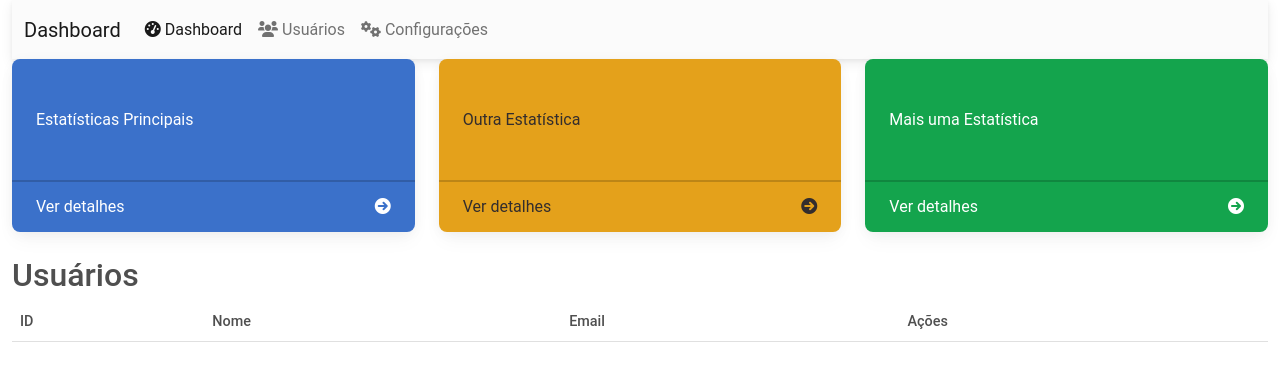
After one commit to zVitorSantos/servidor, a Flask app: template templates/admin.html in a window 1280 px wide. The commit adds this page. Shown: the top 381 px of the page. Run offline with Flask 3, Linux system fonts and the light colour scheme; the template is opened without the code that fills it, so the values that code supplies are empty; some libraries are stand-ins or nearby versions.

Commit message:
Rotas arrumadas, checkbox de lembrar login implementada, falta arrumar as dashboards para adicionar os sistemas de atualização e funções que automatizam soluções de problemas do ERP

```diff
--- a/app.py
+++ b/app.py
@@ -1,6 +1,8 @@
-from flask import Flask, render_template, request, redirect, url_for, flash, session, jsonify
+from flask import Flask, render_template, request, redirect, url_for, flash, session, make_response
+from flask_login import UserMixin, login_required, current_user
 from flask_sqlalchemy import SQLAlchemy
 from functools import wraps
+from datetime import timedelta
 from werkzeug.security import generate_password_hash, check_password_hash
 import os
 
@@ -18,13 +20,17 @@ class User(db.Model):
     username = db.Column(db.String(80), nullable=False, unique=True)
     email = db.Column(db.String(120), nullable=False, unique=True)
     password = db.Column(db.String(120), nullable=False)
-    approved = db.Column(db.Boolean, default=False)
+    is_admin = db.Column(db.Boolean, default=False)
 
     def __repr__(self):
         return f'<User {self.username}>'
 
 def get_user_by_email_or_username(email_or_username):
     user = User.query.filter((User.username == email_or_username) | (User.email == email_or_username)).first()
+    return user
+
+def get_user_by_id(user_id):
+    user = User.query.get(user_id)
     return user
 
 def check_credentials(username_or_email, password):
@@ -49,6 +55,16 @@ def login_required(f):
     @wraps(f)
     def decorated_function(*args, **kwargs):
         if 'user_id' not in session:
+            return redirect(url_for('login'))
+        return f(*args, **kwargs)
+    return decorated_function
+
+# Decorador para verificar se é admin
+def admin_required(f):
+    @wraps(f)
+    def decorated_function(*args, **kwargs):
+        if not current_user.is_admin:
+            flash('Você não tem permissão para acessar esta página.', 'warning')
             return redirect(url_for('main'))
         return f(*args, **kwargs)
     return decorated_function
@@ -56,36 +72,59 @@ def login_required(f):
 @app.route('/')
 def main():
     if 'user_id' in session:
-        return redirect(url_for('app_main'))
+        # Busca o usuário pelo ID armazenado na sessão
+        user = get_user_by_id(session['user_id'])
+        if user:
+            if user.is_admin:
+                # Se o usuário for admin, renderiza a página de administração
+                return render_template('admin.html')
+            else:
+                # Se o usuário não for admin, renderiza a página do aplicativo
+                return render_template('app.html')
+        else:
+            # Se não encontrar o usuário (por exemplo, se foi deletado), limpa a sessão e redireciona para login
+            session.pop('user_id', None)
+            flash('Sua sessão é inválida. Por favor, faça o login novamente.', 'error')
+            return redirect(url_for('login'))
     else:
-        return redirect(url_for('login_page'))
+        # Se não estiver logado, renderiza a página de login
+        return render_template('login.html')
 
-@app.route('/app')
-@login_required
-def app_main():
-    return render_template('app.html')
+@app.route('/login', methods=['GET', 'POST'])
+def login():
+    # Se o usuário já estiver logado, redirecione para a página principal do aplicativo
+    if 'user_id' in session:
+        return redirect(url_for('main'))
 
-@app.route('/login_page')
-def login_page():
-    return render_template('main.html')
+    # Se for uma solicitação POST, processe o formulário de login
+    if request.method == 'POST':
+        email_or_username = request.form.get('loginName')
+        password = request.form.get('loginPassword')
+        remember = 'loginCheck' in request.form  # Verifica se o checkbox "Me lembre" foi marcado
 
-# Função de login
-@app.route('/login', methods=['POST'])
-def login():
-    email_or_username = request.form.get('loginName')
-    password = request.form.get('loginPassword')
+        user = get_user_by_email_or_username(email_or_username)
+        if user is None:
+            flash('Email ou Usuário não cadastrado', 'error')
+            return render_template('login.html')
 
-    user = get_user_by_email_or_username(email_or_username)
-    if user is None:
-        flash('Email ou Usuário não cadastrado', 'error')
-        return redirect(url_for('login_page'))
+        if check_credentials(email_or_username, password):
+            # Armazena o ID do usuário na sessão
+            session['user_id'] = user.id
 
-    if check_credentials(email_or_username, password):
-        session['user_id'] = email_or_username
-        return redirect(url_for('app_main'))
-    else:
-        flash('Credenciais inválidas. Por favor, tente novamente.', 'error')
-        return redirect(url_for('login_page'))
+            # Se o checkbox "Me lembre" foi marcado, a sessão se torna permanente
+            if remember:
+                session.permanent = True
+                app.permanent_session_lifetime = timedelta(days=7)
+            else:
+                session.permanent = False
+
+            return redirect(url_for('main'))
+        else:
+            flash('Credenciais inválidas. Por favor, tente novamente.', 'error')
+            return render_template('login.html')
+
+    # Se for uma solicitação GET, mostre o formulário de login
+    return render_template('login.html')
 
 if __name__ == '__main__':
     app.run(debug=True)
--- /dev/null
+++ b/templates/admin.html
@@ -0,0 +1,113 @@
+<!doctype html>
+<html lang="pt">
+<head>
+    <meta charset="utf-8">
+    <meta name="viewport" content="width=device-width, initial-scale=1, shrink-to-fit=no">
+    <link rel="stylesheet" href="https://cdn.jsdelivr.net/npm/bootstrap@5.2.3/dist/css/bootstrap.min.css">
+    <link rel="stylesheet" href="https://cdnjs.cloudflare.com/ajax/libs/mdb-ui-kit/6.4.2/mdb.min.css">
+    <link rel="stylesheet" href="https://cdnjs.cloudflare.com/ajax/libs/font-awesome/6.0.0/css/all.min.css">
+    <link rel="stylesheet" href="{{ url_for('static', filename='css/admin.css') }}">
+    <title>Painel de Admin</title>
+</head>
+<body>
+<div class="container-fluid">
+    <!-- Navegação no topo -->
+    <nav class="navbar navbar-expand-lg navbar-light bg-light">
+        <div class="container-fluid">
+            <a class="navbar-brand" href="/">Dashboard</a>
+            <button class="navbar-toggler" type="button" data-bs-toggle="collapse" data-bs-target="#navbarNavDropdown" aria-controls="navbarNavDropdown" aria-expanded="false" aria-label="Toggle navigation">
+                <span class="navbar-toggler-icon"></span>
+            </button>
+            <div class="collapse navbar-collapse" id="navbarNavDropdown">
+                <ul class="navbar-nav">
+                    <li class="nav-item">
+                        <a class="nav-link active" aria-current="page" href="#">
+                            <i class="fas fa-tachometer-alt"></i>
+                            Dashboard
+                        </a>
+                    </li>
+                    <li class="nav-item">
+                        <a class="nav-link" href="#">
+                            <i class="fas fa-users"></i>
+                            Usuários
+                        </a>
+                    </li>
+                    <li class="nav-item">
+                        <a class="nav-link" href="#">
+                            <i class="fas fa-cogs"></i>
+                            Configurações
+                        </a>
+                    </li>
+                </ul>
+            </div>
+        </div>
+    </nav>
+
+    <div class="row">
+        <div class="col-md-4 mb-4">
+            <div class="card bg-primary text-white h-100">
+                <div class="card-body py-5">Estatísticas Principais</div>
+                <div class="card-footer d-flex">
+                    Ver detalhes
+                    <span class="ms-auto">
+                        <i class="fas fa-arrow-circle-right"></i>
+                    </span>
+                </div>
+            </div>
+        </div>
+        <div class="col-md-4 mb-4">
+            <div class="card bg-warning text-dark h-100">
+                <div class="card-body py-5">Outra Estatística</div>
+                <div class="card-footer d-flex">
+                    Ver detalhes
+                    <span class="ms-auto">
+                        <i class="fas fa-arrow-circle-right"></i>
+                    </span>
+                </div>
+            </div>
+        </div>
+        <div class="col-md-4 mb-4">
+            <div class="card bg-success text-white h-100">
+                <div class="card-body py-5">Mais uma Estatística</div>
+                <div class="card-footer d-flex">
+                    Ver detalhes
+                    <span class="ms-auto">
+                        <i class="fas fa-arrow-circle-right"></i>
+                    </span>
+                </div>
+            </div>
+        </div>
+    </div>
+    <!-- Fim dos cartões de estatísticas -->
+
+    <!-- Tabela de usuários -->
+    <div class="row">
+        <div class="col">
+            <h2>Usuários</h2>
+            <div class="table-responsive">
+                <table class="table table-striped table-sm">
+                    <thead>
+                        <tr>
+                            <th>ID</th>
+                            <th>Nome</th>
+                            <th>Email</th>
+                            <th>Ações</th>
+                        </tr>
+                    </thead>
+                    <tbody>
+                        <!-- Conteúdo da tabela gerado dinamicamente -->
+                    </tbody>
+                </table>
+            </div>
+        </div>
+    </div>
+
+</div>
+
+<!-- Scripts -->
+<script src="https://code.jquery.com/jquery-3.6.0.min.js"></script>
+<script src="https://cdn.jsdelivr.net/npm/bootstrap@5.2.3/dist/js/bootstrap.bundle.min.js"></script>
+<script src="https://cdnjs.cloudflare.com/ajax/libs/mdb-ui-kit/6.4.2/mdb.min.js"></script>
+<script src="{{ url_for('static', filename='js/admin.js') }}"></script>
+</body>
+</html>
```
Also changed, not shown: static/css/login.css (renamed from static/css/main.css, +6 -8 lines), templates/app.html (+41 -16 lines), templates/login.html (renamed from templates/main.html, +10 -9 lines), database/users.db, static/css/admin.css (added), static/js/admin.js (added), static/js/login.js (renamed from static/js/main.js).
